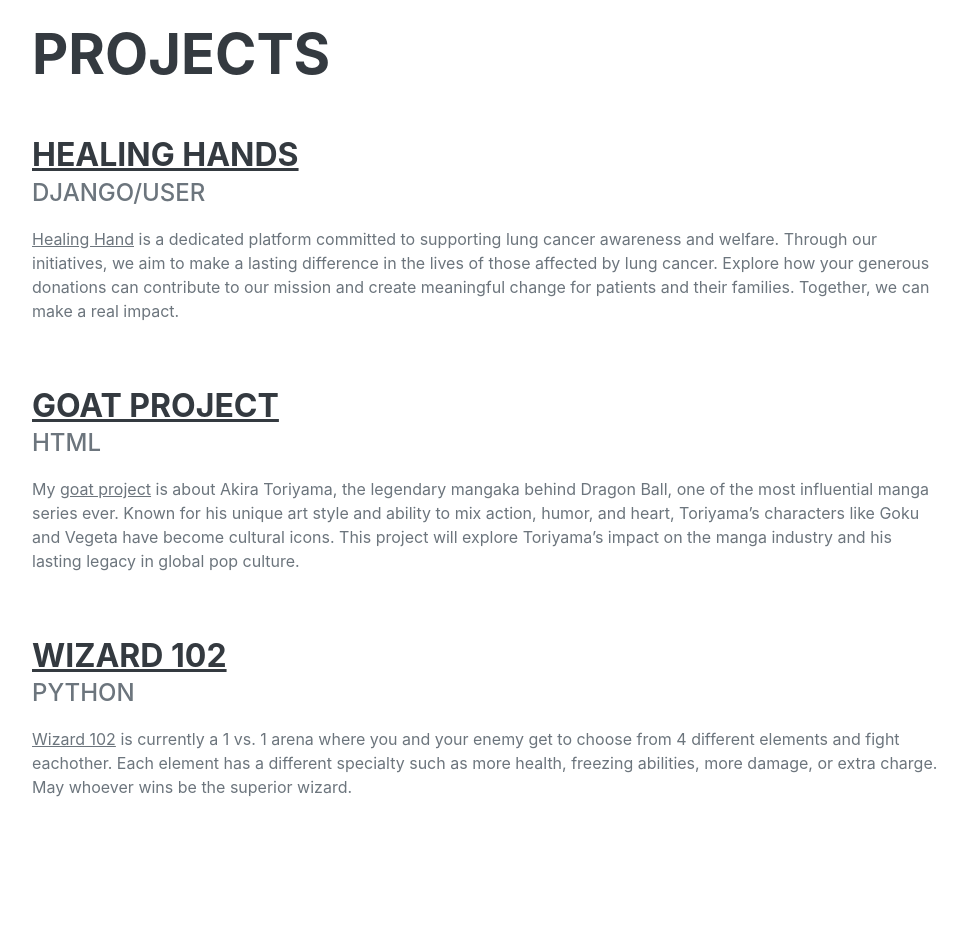
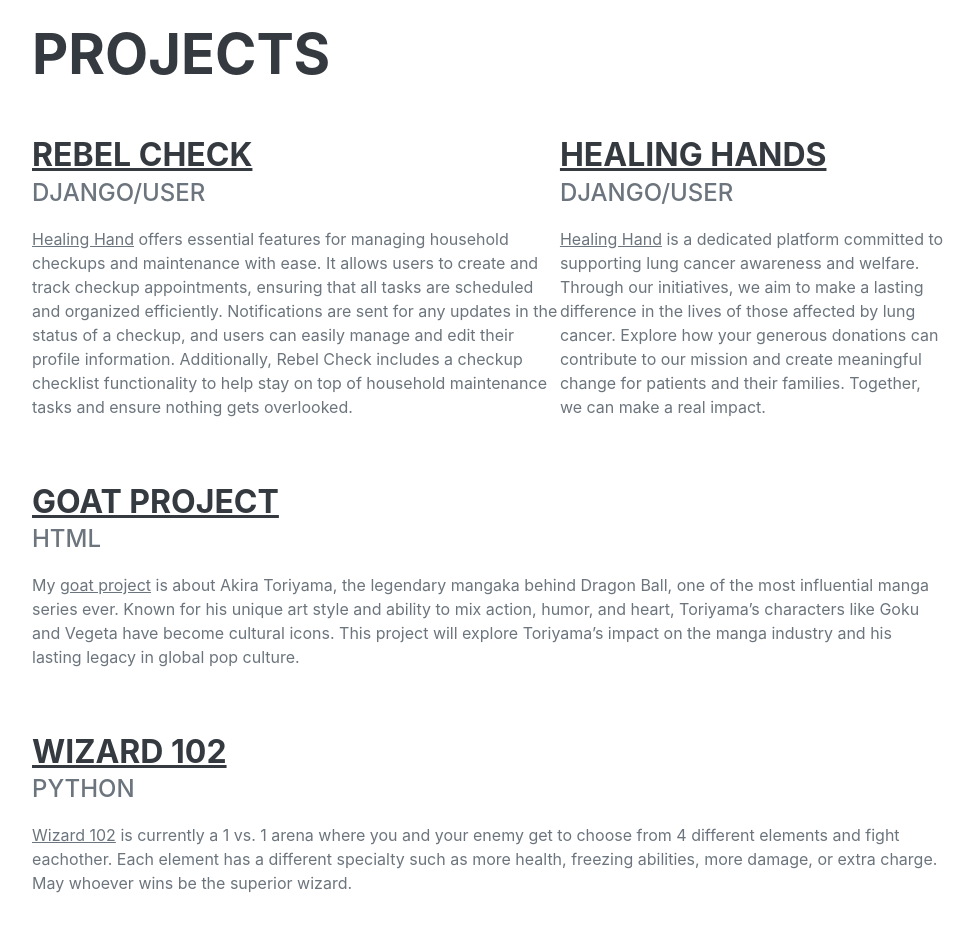
Before and after one commit to pat-man-noman/new-portfolio, a plain HTML site: page index.html in a window 1280 px wide. Shown: the part 860-1792 px from the top of the page, without its empty margins (288-1262 px from the left). Drawn offline with nearby package versions, Linux system fonts and the light colour scheme; a web font is replaced by a local one.

Commit message:
Update Project index.html

```diff
--- a/index.html
+++ b/index.html
@@ -65,6 +65,12 @@
                 <div class="resume-section-content">
                     <h2 class="mb-5">Projects</h2>
                     <div class="d-flex flex-column flex-md-row justify-content-between mb-5">
+                        <div class="flex-grow-1">
+                            <h3 class="mb-0"><a target="_blank" href="https://github.com/tjbcca/Capstone">Rebel Check</a></h3>
+                            <div class="subheading mb-3">django/user</div>
+                            <p><a target="_blank" href="https://github.com/tjbcca/Capstone">Healing Hand</a> offers essential features for managing household checkups and maintenance with ease. It allows users to create and track checkup appointments, ensuring that all tasks are scheduled and organized efficiently. Notifications are sent for any updates in the status of a checkup, and users can easily manage and edit their profile information. Additionally, Rebel Check includes a checkup checklist functionality to help stay on top of household maintenance tasks and ensure nothing gets overlooked.</p>
+
+                        </div>
                         <div class="flex-grow-1">
                             <h3 class="mb-0"><a target="_blank" href="https://donation-django-7c7d8e1d2229.herokuapp.com/">Healing Hands</a></h3>
                             <div class="subheading mb-3">django/user</div>
```
